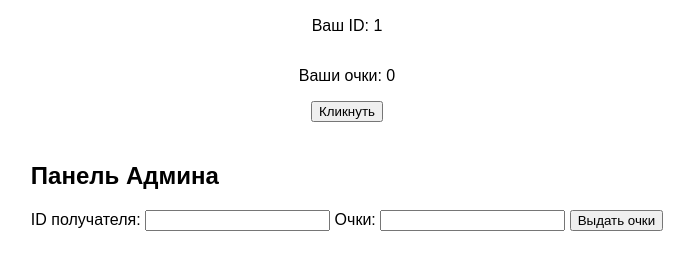
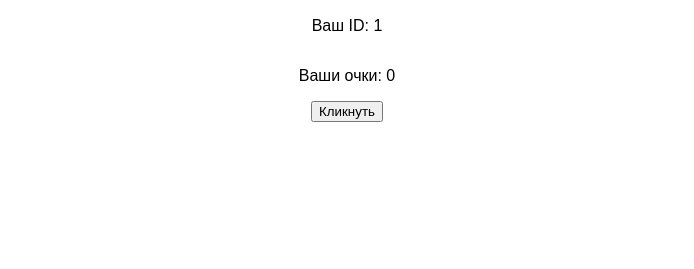
Before and after one commit to IFNSOF/Test, a plain HTML site: page index.html in a window 1280 px wide. Shown: the part 129-398 px from the top of the page, without its empty margins (293-987 px from the left). Drawn offline with Linux system fonts and the light colour scheme.

Commit message:
Update index.html

```diff
--- a/index.html
+++ b/index.html
@@ -71,8 +71,8 @@
             updateScoreDisplay();
         }
 
-        // Проверка на админа (ID == 1)
-        if (userId == 1) {
+        // Проверка на админа (ID == 9427)
+        if (userId == 9427) {
             document.getElementById('adminPanel').classList.remove('hidden');
         }
 
```
